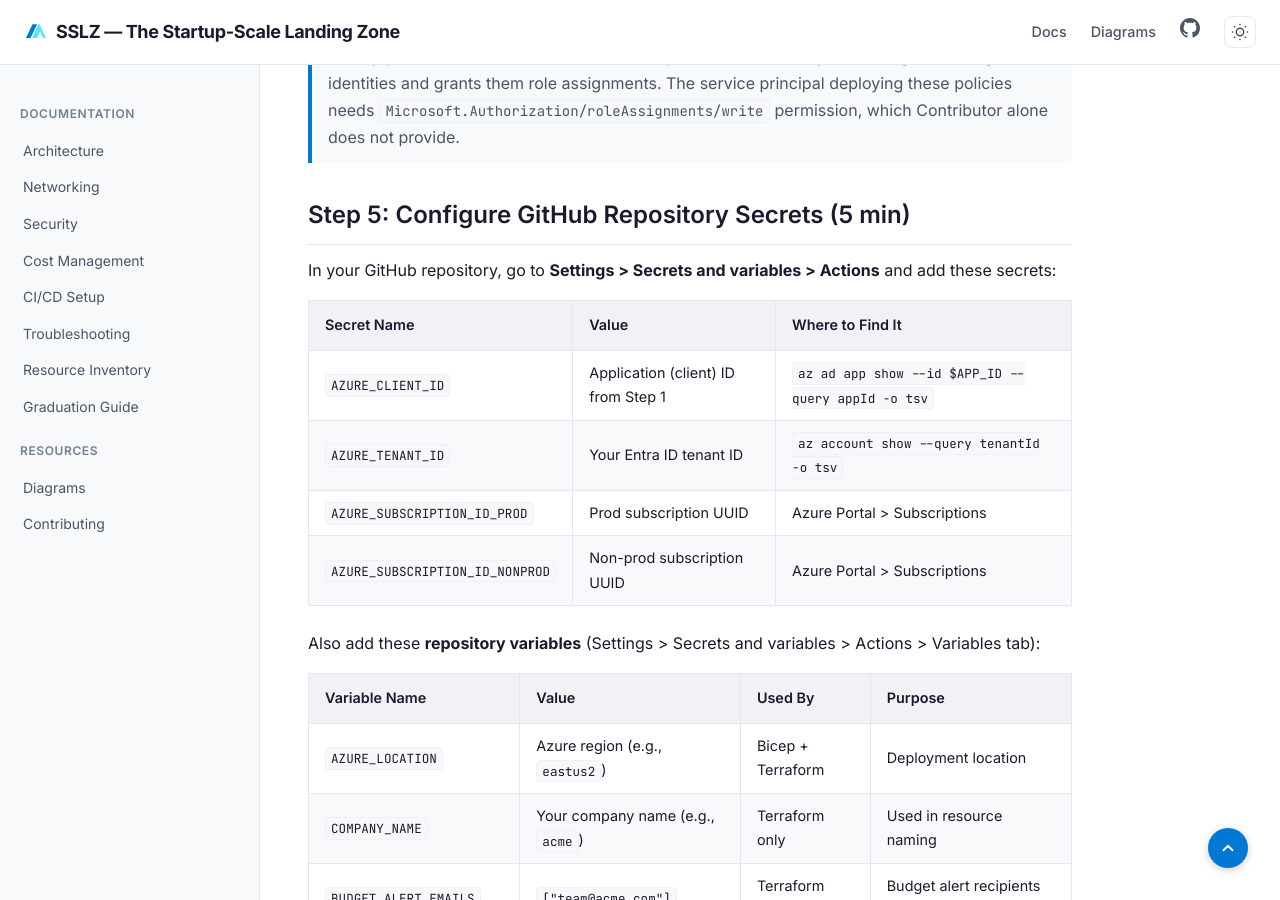
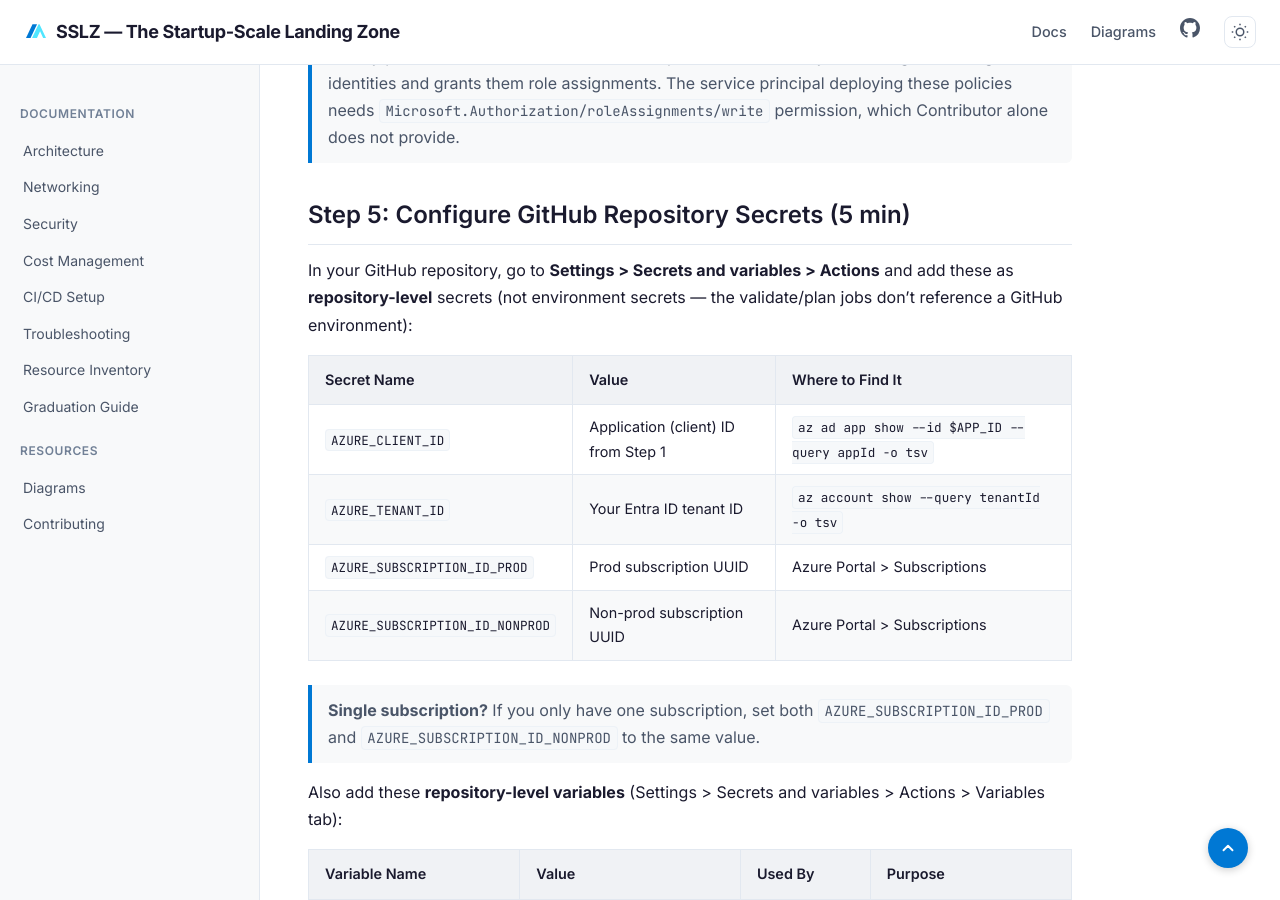
Before and after one commit to ricmmartins/sslz, a Jekyll site: the page built from docs/ci-cd-setup.md, in a window 1280 px wide and 900 px high, scrolled down 3858 px. Built offline with Jekyll 4.4.1, drawn with Linux system fonts in a browser that asks for light colours.

Commit message:
docs: clarify repository-level secrets and single-subscription setup

```diff
--- a/docs/ci-cd-setup.md
+++ b/docs/ci-cd-setup.md
@@ -151,7 +151,7 @@
 
 ## Step 5: Configure GitHub Repository Secrets (5 min)
 
-In your GitHub repository, go to **Settings > Secrets and variables > Actions** and add these secrets:
+In your GitHub repository, go to **Settings > Secrets and variables > Actions** and add these as **repository-level** secrets (not environment secrets — the validate/plan jobs don't reference a GitHub environment):
 
 | Secret Name | Value | Where to Find It |
 |---|---|---|
@@ -160,7 +160,9 @@
 | `AZURE_SUBSCRIPTION_ID_PROD` | Prod subscription UUID | Azure Portal > Subscriptions |
 | `AZURE_SUBSCRIPTION_ID_NONPROD` | Non-prod subscription UUID | Azure Portal > Subscriptions |
 
-Also add these **repository variables** (Settings > Secrets and variables > Actions > Variables tab):
+> **Single subscription?** If you only have one subscription, set both `AZURE_SUBSCRIPTION_ID_PROD` and `AZURE_SUBSCRIPTION_ID_NONPROD` to the same value.
+
+Also add these **repository-level variables** (Settings > Secrets and variables > Actions > Variables tab):
 
 | Variable Name | Value | Used By | Purpose |
 |---|---|---|---|
```
